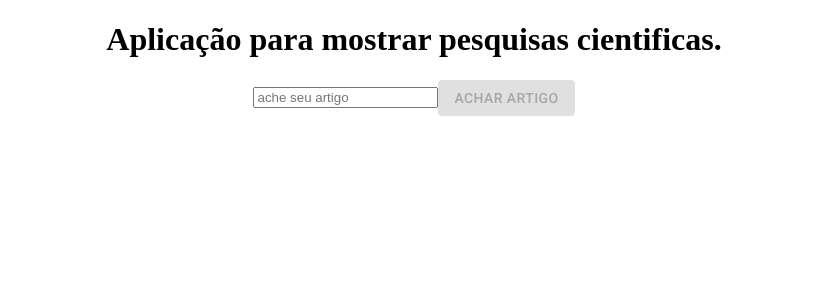
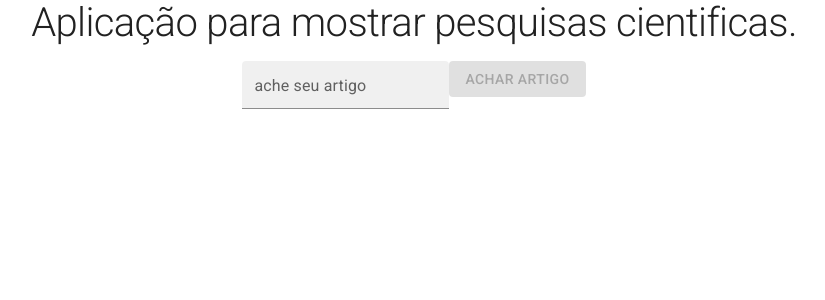
Before and after one commit to MatheusBurthon91/core-science-search-api, a React (Create React App) app in the folder frontend/: page / in a window 1280 px wide. Shown: the top 300 px of the page, without its empty margins (226-1051 px from the left). Built offline with nearby package versions, Linux system fonts and the light colour scheme.

Commit message:
style: :lipstick: aprendendo a manusear a lib material UI.
iniciando a estilização da pagina e aprendendo a manusear a lib material UI. criando dois estados que vão servir pra guardar informações de pesquisa.

```diff
--- a/frontend/src/App.js
+++ b/frontend/src/App.js
@@ -1,3 +1,4 @@
+import { Typography } from '@mui/material';
 import React from 'react';
 import './App.css';
 import FormSearch from './components/FormSearch';
@@ -6,7 +7,9 @@ import SearchData from './components/SearchData';
 function App() {
   return (
     <div className="App">
-      <h1>Aplicação para mostrar pesquisas cientificas.</h1>
+      <Typography variant="h1" component="div" gutterBottom>
+        Aplicação para mostrar pesquisas cientificas.
+      </Typography>
       <FormSearch />
       <SearchData />
     </div>
--- a/frontend/src/components/FormSearch.jsx
+++ b/frontend/src/components/FormSearch.jsx
@@ -1,5 +1,6 @@
 import React, { useContext, useRef, useEffect } from 'react';
 import Button from '@mui/material/Button';
+import { TextField } from '@mui/material';
 import getInfomationsApi from '../services';
 import GlobalContext from '../context/GlobalContext';
 
@@ -38,11 +39,14 @@ export default function FormSearch() {
 
   return (
     <form>
-      <input
-        type="text"
+      <TextField
+        id="filled-basic"
+        ref={ref}
+        label="ache seu artigo"
+        variant="filled"
         placeholder="ache seu artigo"
-        ref={ref}
         onChange={({ target }) => setSearch(target.value)}
+        size="small"
       />
       <Button
         variant="contained"
--- a/frontend/src/context/GlobalProvider.jsx
+++ b/frontend/src/context/GlobalProvider.jsx
@@ -7,6 +7,7 @@ export default function GlobalProvider({ children }) {
   const [responseApi, setResponseApi] = useState([]);
   const [loading, setLoading] = useState(false);
   const [disableButton, setDisableButton] = useState(true);
+  const [historySearch, setHistorySearch] = useState([]);
 
   const obj = {
     search,
@@ -17,6 +18,8 @@ export default function GlobalProvider({ children }) {
     setLoading,
     disableButton,
     setDisableButton,
+    historySearch,
+    setHistorySearch,
   };
 
   return (
--- a/frontend/src/index.js
+++ b/frontend/src/index.js
@@ -1,14 +1,19 @@
+import { CssBaseline, ThemeProvider } from '@mui/material';
 import React from 'react';
 import ReactDOM from 'react-dom/client';
 import App from './App';
 import GlobalProvider from './context/GlobalProvider';
 import reportWebVitals from './reportWebVitals';
+import theme from './styles/theme';
 
 const root = ReactDOM.createRoot(document.getElementById('root'));
 root.render(
   <React.StrictMode>
     <GlobalProvider>
-      <App />
+      <ThemeProvider theme={theme}>
+        <CssBaseline />
+        <App />
+      </ThemeProvider>
     </GlobalProvider>
   </React.StrictMode>,
 );
--- /dev/null
+++ b/frontend/src/styles/theme.js
@@ -0,0 +1,13 @@
+// temas que serão adicionados de forma padrão por toda a aplicação
+import { createTheme } from '@mui/material';
+
+const theme = createTheme({
+  typography: {
+    h1: {
+      fontSize: '2.5rem',
+      fontWeight: 300,
+    },
+  },
+});
+
+export default theme;
```
